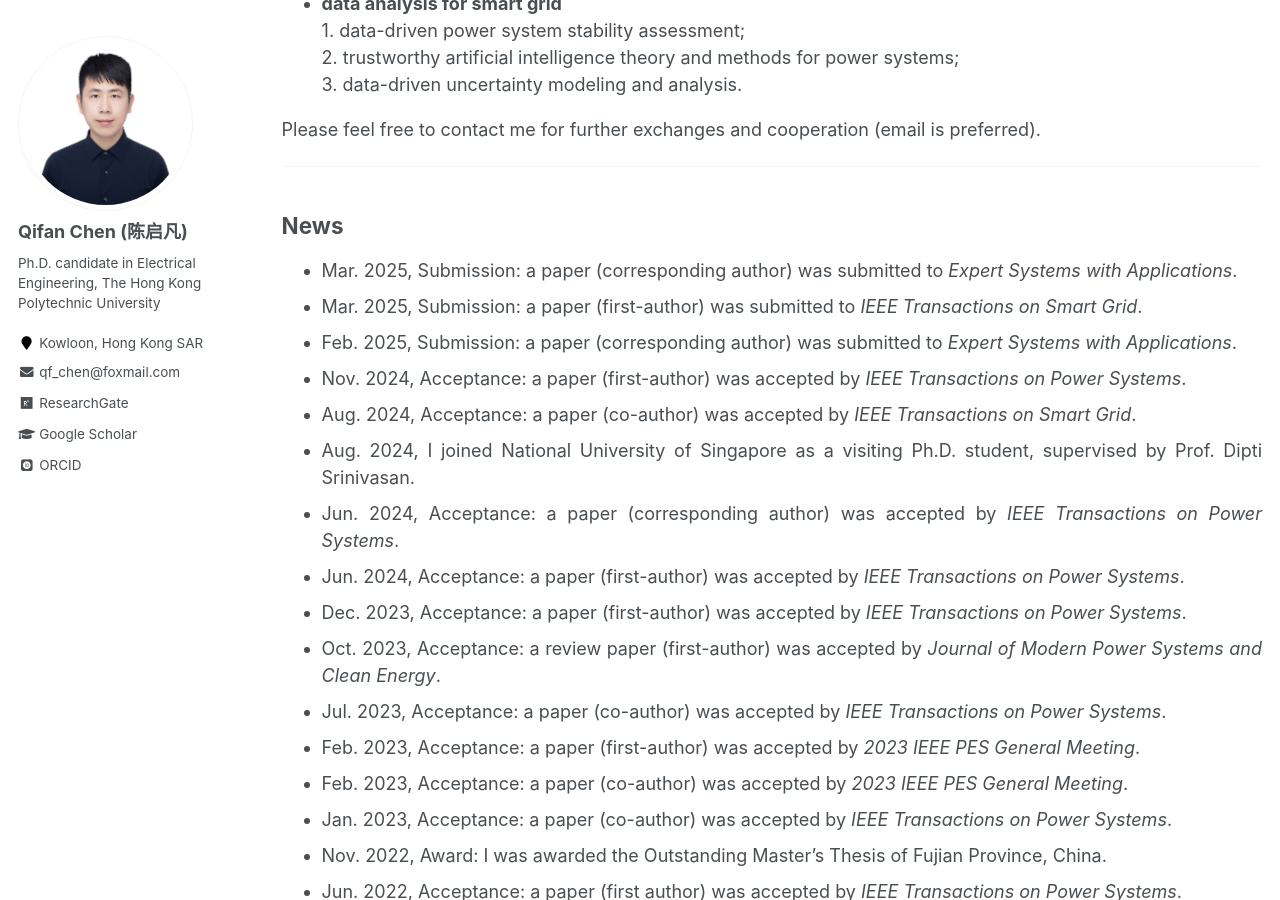
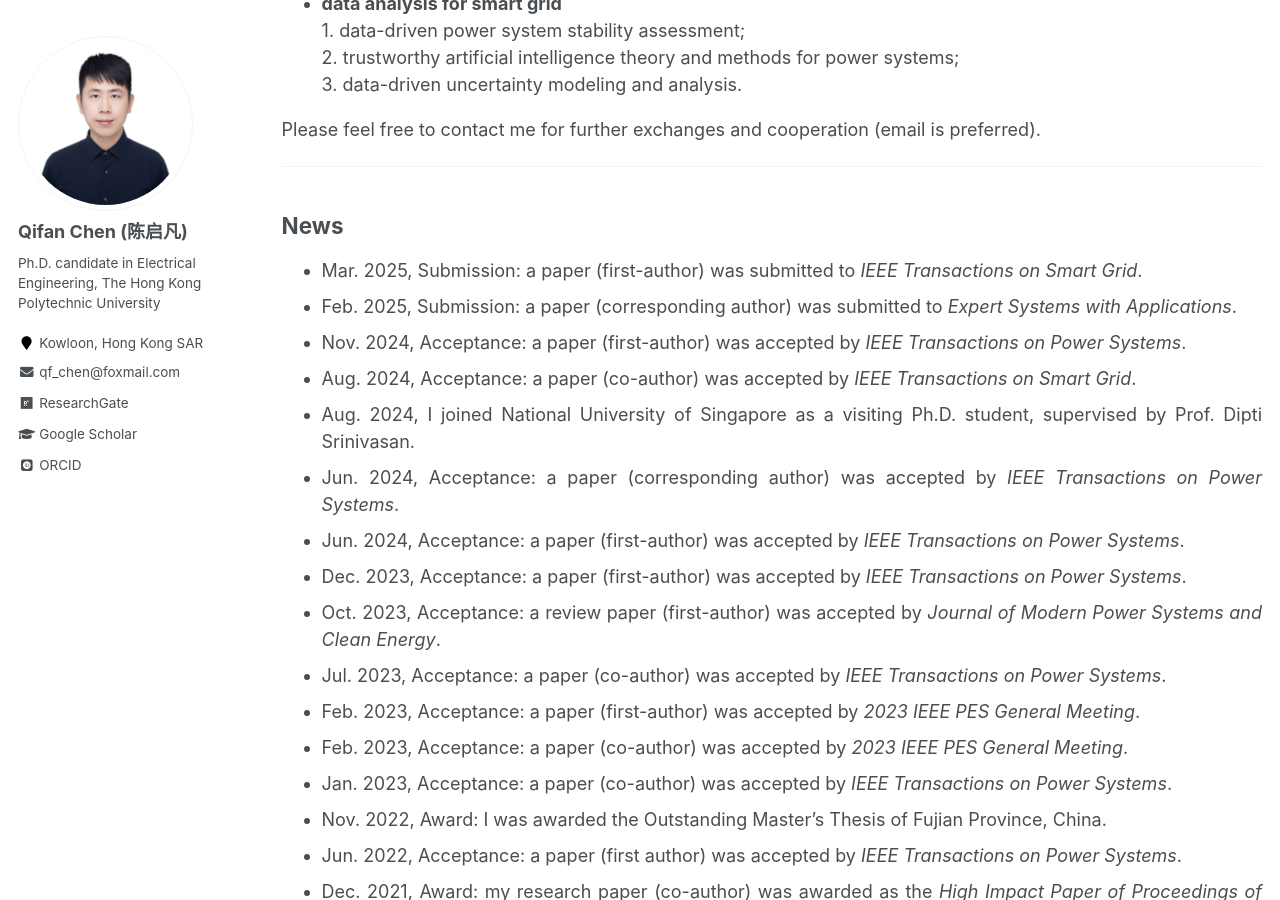
Before and after one commit to ChQf/ChQf.github.io, a Jekyll site: the page built from _pages/about.md, in a window 1280 px wide and 900 px high, scrolled down 423 px. Built offline with Jekyll 4.4.1, drawn with Linux system fonts in a browser that asks for light colours; some web fonts are replaced.

Commit message:
Update about.md

```diff
--- a/_pages/about.md
+++ b/_pages/about.md
@@ -26,7 +26,6 @@ Please feel free to contact me for further exchanges and cooperation (email is p
 ---
 
 ## News
-* Mar. 2025, Submission: a paper (corresponding author) was submitted to *Expert Systems with Applications*.
 * Mar. 2025, Submission: a paper (first-author) was submitted to *IEEE Transactions on Smart Grid*.
 * Feb. 2025, Submission: a paper (corresponding author) was submitted to *Expert Systems with Applications*.
 * Nov. 2024, Acceptance: a paper (first-author) was accepted by *IEEE Transactions on Power Systems*.
```
